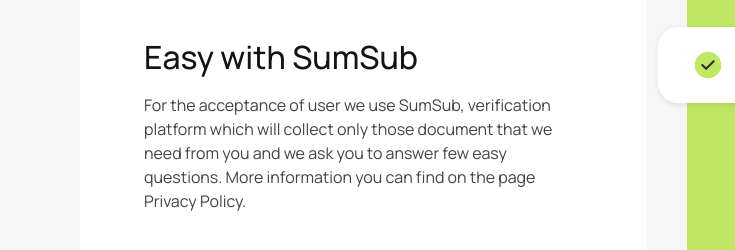
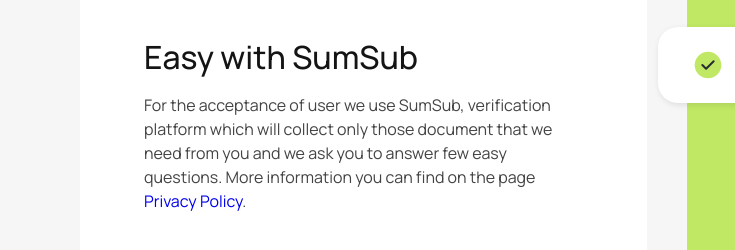
Before and after one commit to sentance/insta, a plain HTML site: page index.html in a window 1280 px wide. Shown: the part 3163-3413 px from the top of the page, 0-735 px from the left. Drawn offline with nearby package versions, Linux system fonts and the light colour scheme.

Commit message:
link to privacy

```diff
--- a/index.html
+++ b/index.html
@@ -379,7 +379,7 @@
                             document that
                             we need from you and we ask you to answer few easy questions. More information you can find
                             on
-                            the page Privacy Policy.
+                            the page <a href="/privacy.html">Privacy Policy</a>.
                         </div>
                     </div>
                     <div class="item">
```
